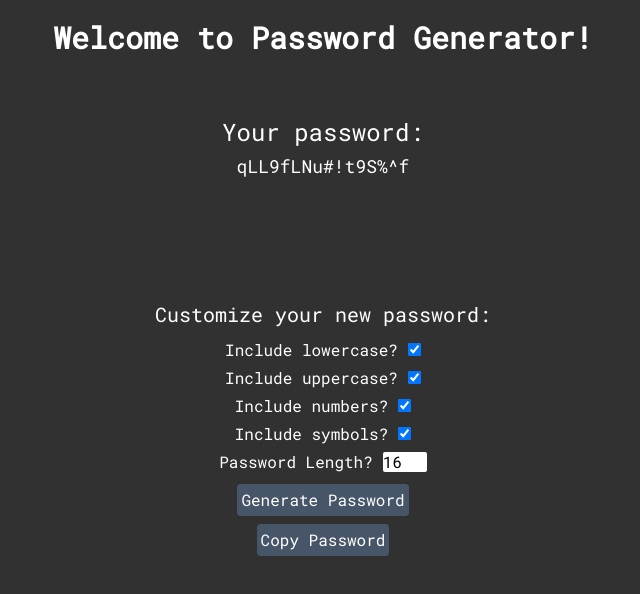
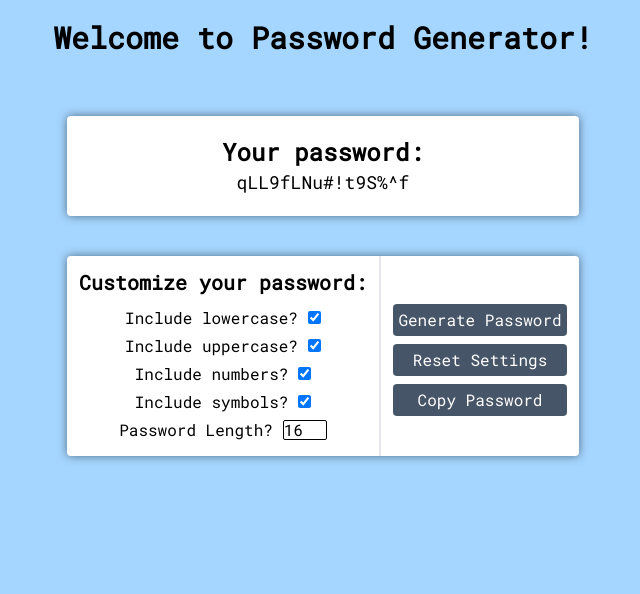
Before and after one commit to CascadeColin/password-generator, a React (Vite) app: page / in a window 1280 px wide. Both pictures are taken after a click on the button "Generate Password". Shown: the top 594 px of the page, without its empty margins (317-957 px from the left). Built offline with nearby package versions, Linux system fonts and the light colour scheme; a web font is replaced by a local one.

Commit message:
updated styling

```diff
--- a/src/components/passwordGen.tsx
+++ b/src/components/passwordGen.tsx
@@ -24,6 +24,7 @@ export default function PasswordGen() {
         50
       );
     }
+    // clears the interval when password !== ""
     return () => {
       clearInterval(interval);
     };
@@ -71,7 +72,7 @@ export default function PasswordGen() {
       setUserSettings({ ...userSettings, length: "128" });
     }
     setPassword(generatePassword(userSettings));
-    setUserSettings(defaultPasswordSettings);
+    // setUserSettings(defaultPasswordSettings);
     setCopysuccess("");
   }
 
@@ -81,26 +82,34 @@ export default function PasswordGen() {
     setCopysuccess("Password copied to clipboard!");
   }
 
+  function resetDefaultPasswordSettings(e: FormEvent<HTMLButtonElement>): void {
+    e.preventDefault();
+    setUserSettings(defaultPasswordSettings);
+    setPassword("");
+    setCopysuccess("");
+  }
+
   return (
     <>
       {password ? (
-        <div>
+        <div className={passwordGenStyle.passwordContainerStyle}>
           <h2 className={passwordGenStyle.passwordHeaderStyle}>
             Your password:
           </h2>
           <p className={passwordGenStyle.passwordContentStyle}>{password}</p>
         </div>
       ) : (
-        <div>
+        <div className={passwordGenStyle.passwordContainerStyle}>
           <h2 className={passwordGenStyle.passwordHeaderStyle}>
-            Preparing your randomized password...
+            Preparing your password...
           </h2>
           <p className={passwordGenStyle.passwordContentStyle}>{thematrix}</p>
         </div>
       )}
       <div className={passwordGenStyle.formContainerStyle}>
+        <div className={passwordGenStyle.formSubcontainerLeftStyle}>
           <h3 className={passwordGenStyle.formHeaderStyle}>
-          Customize your new password:
+            Customize your password:
           </h3>
           {/* probably should be its own component */}
           <form className={passwordGenStyle.formStyle}>
@@ -146,20 +155,31 @@ export default function PasswordGen() {
                 </div>
               );
             })}
+          </form>
+        </div>
+        <div className={passwordGenStyle.formSubcontainerRightStyle}>
           <button className={passwordGenStyle.buttonStyle} onClick={formSubmit}>
             Generate Password
           </button>
           {/* once a password is generated, render copy password button */}
           {password && (
+            <>
+              <button
+                className={passwordGenStyle.buttonStyle}
+                onClick={resetDefaultPasswordSettings}
+              >
+                Reset Settings
+              </button>
               <button
                 className={passwordGenStyle.buttonStyle}
                 onClick={copyToClipboard}
               >
                 Copy Password
               </button>
+            </>
           )}
-          {copysuccess && <p>{copysuccess}</p>}
-        </form>
+          {copysuccess && <p className={passwordGenStyle.copyConfirmationStyle}>{copysuccess}</p>}
+        </div>
       </div>
     </>
   );
--- a/src/index.css
+++ b/src/index.css
@@ -3,10 +3,8 @@
 @tailwind utilities;
 
 
-/* dark mode - may add toggle for light mode later */
-* {
-    background-color: #313131;
-    color: white;
+body {
+    background-color: #a5d6ff;
     font-family: "Roboto Mono", monospace;
 }
 
--- a/src/styles/passwordGenStyle.ts
+++ b/src/styles/passwordGenStyle.ts
@@ -1,20 +1,31 @@
-const buttonStyle =
-  "rounded p-1 bg-slate-600 hover:bg-slate-500 transition duration-200 mt-2";
+const passwordContainerStyle =
+  "flex flex-col max-w-lg mx-auto bg-white text-black border-white rounded shadow-[0_0_10px_rgba(0,0,0,0.5)] my-10 p-5 ";
 
-const passwordHeaderStyle = "text-center mt-10 mb-1 text-2xl max-w-xl mx-auto";
+const passwordHeaderStyle = "text-center text-2xl font-bold max-w-xl mx-auto";
 
-const passwordContentStyle =
-  "text-center mb-5 text-lg [word-wrap:break-word] h-32 max-w-xl mx-auto";
+const passwordContentStyle = "text-center text-lg [word-wrap:break-word]";
 
-const formContainerStyle = "flex flex-col max-w-lg mx-auto";
+const formContainerStyle =
+  "flex flex-col md:flex-row max-w-lg mx-auto bg-white text-black border-white rounded shadow-[0_0_10px_rgba(0,0,0,0.5)]";
 
-const formHeaderStyle = "text-center mb-2 text-xl";
+const formSubcontainerLeftStyle = "flex flex-col flex-2 p-3";
+
+const formSubcontainerRightStyle =
+  "flex flex-col flex-1 p-3 border-l-2 justify-center";
+
+const formHeaderStyle = "text-center mb-2 text-xl font-bold ";
 
 const formStyle = "flex flex-col items-center";
 
-const formInputLengthStyle = "bg-white text-black h-[20px] w-11 ml-[10px] bg-none rounded-sm outline-none";
+const formInputLengthStyle =
+  "text-black h-[20px] w-11 ml-[10px] bg-none border border-black rounded-sm outline-none";
 
 const formLabelStyle = "leading-7 mb-[10px]";
+
+const buttonStyle =
+  "rounded p-1 bg-slate-600 hover:bg-slate-500 transition duration-200 mt-2 text-white";
+
+const copyConfirmationStyle = "text-center";
 
 export const passwordGenStyle = {
   buttonStyle,
@@ -24,5 +35,9 @@ export const passwordGenStyle = {
   formHeaderStyle,
   formStyle,
   formInputLengthStyle,
-    formLabelStyle
-}
+  formLabelStyle,
+  passwordContainerStyle,
+  formSubcontainerLeftStyle,
+  formSubcontainerRightStyle,
+  copyConfirmationStyle,
+};
```
Lines whose indentation alone changed are shown as unchanged.
